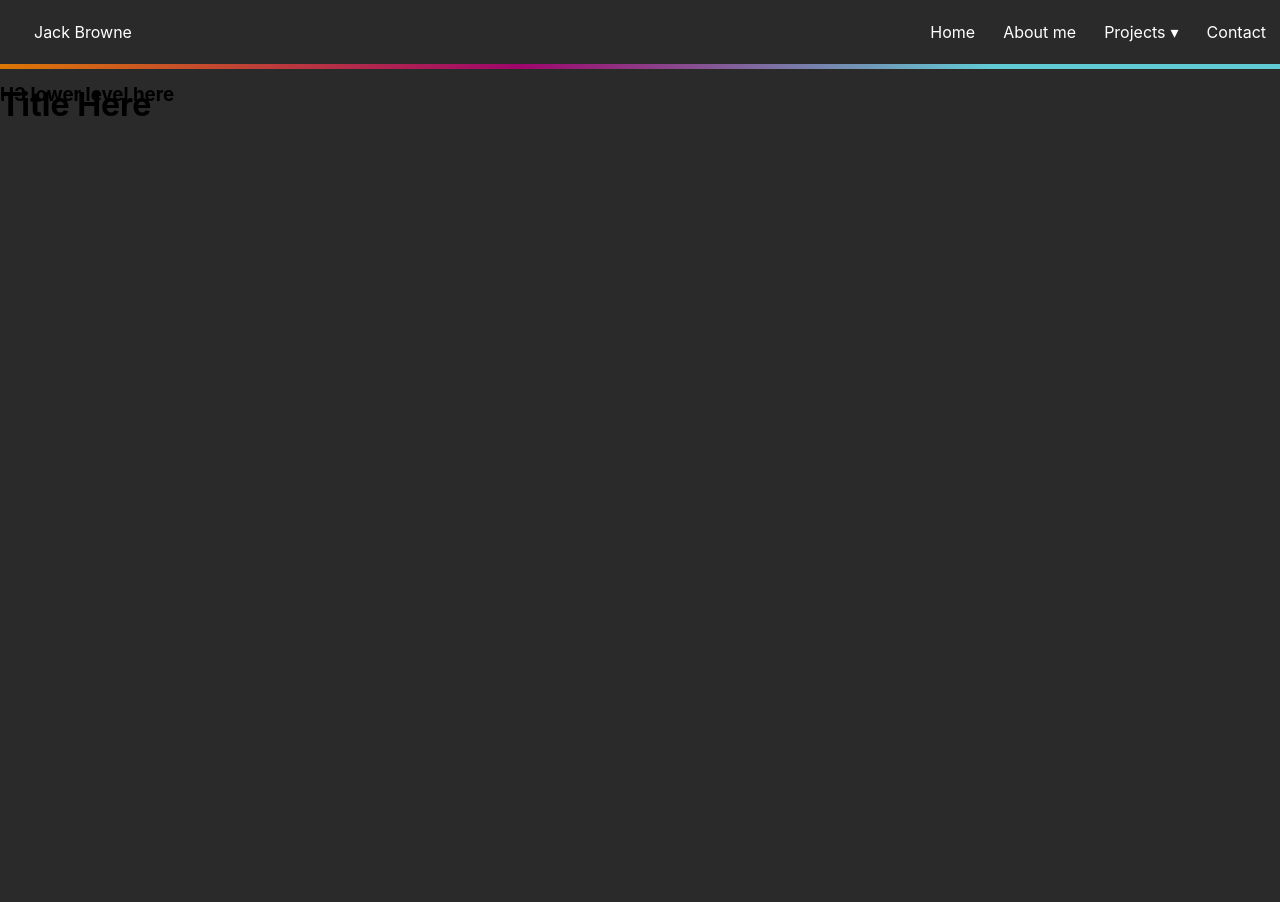
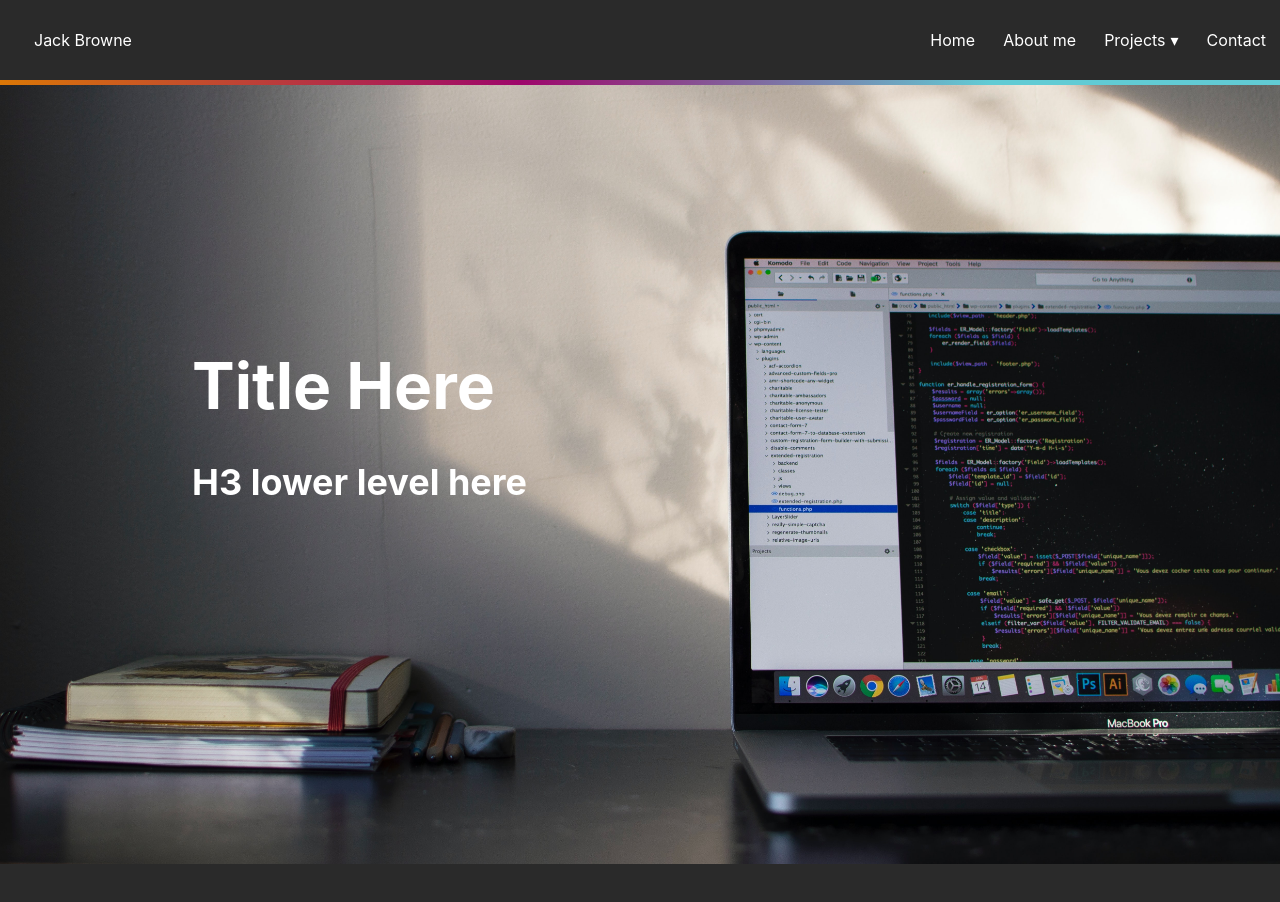
Before and after one commit to jackbrowne00/jackbrowne.uk, a React (Create React App) app: page / in a window 1280 px wide. Shown: the top 902 px of the page. Built offline with nearby package versions, Linux system fonts and the light colour scheme.

Commit message:
hero text overlay implemented

```diff
--- a/src/components/hero/hero.css
+++ b/src/components/hero/hero.css
@@ -1,21 +1,33 @@
+
 .hero-container{
     position: relative;
     height: 100vh;
     text-align: center;
     margin-top: 8vh;
-    background-image: webpage_hero_image.jpg;
+    background-image: url('./webpage_hero_image.jpg');
     background-position: center;
     background-size: cover;
     background-repeat: no-repeat;
-
 }
 
 .hero-h1{
+    text-align: center;
     position: absolute;
+    top: 30%;
+    left: 15%;
+    transform: translate(0);
+    color: white;
+    font-size: 64px;
 }
 
 .hero-h3{
+    text-align: center;
     position: absolute;
+    top: 45%;
+    left: 15%;
+    transform: translate(0);
+    color: white;
+    font-size: 36px;
 }
 
 .hero-image{
--- a/src/components/nav-bar/navbar.css
+++ b/src/components/nav-bar/navbar.css
@@ -1,7 +1,7 @@
 .menu {
 	position: fixed;
 	top: 0;
-	height: 8vh;
+	height: 10vh;
     width: 100%;
 	background: #2a2a2a;
 	color: orange;
@@ -33,7 +33,7 @@
 }
 .menu a {
 	display: block;
-	line-height: 8vh;
+	line-height: 10vh;
 	padding: 0 14px;
 	text-decoration: none;
 	color: white;
@@ -51,14 +51,14 @@
 	display: none;
 	margin: 0;
 	padding: 0;
-	height: 8vh;
+	height: 10vh;
 	width: 100%;
 	opacity: 0;
 	cursor: pointer
 }
 .menu label {
 	display: none;
-	line-height: 8svh;
+	line-height: 10svh;
 	text-align: center;
 	position: absolute;
 	left: 35px
```
Also changed, not shown: src/components/TextBlock/TextBlock.js (+0 -7 lines).
